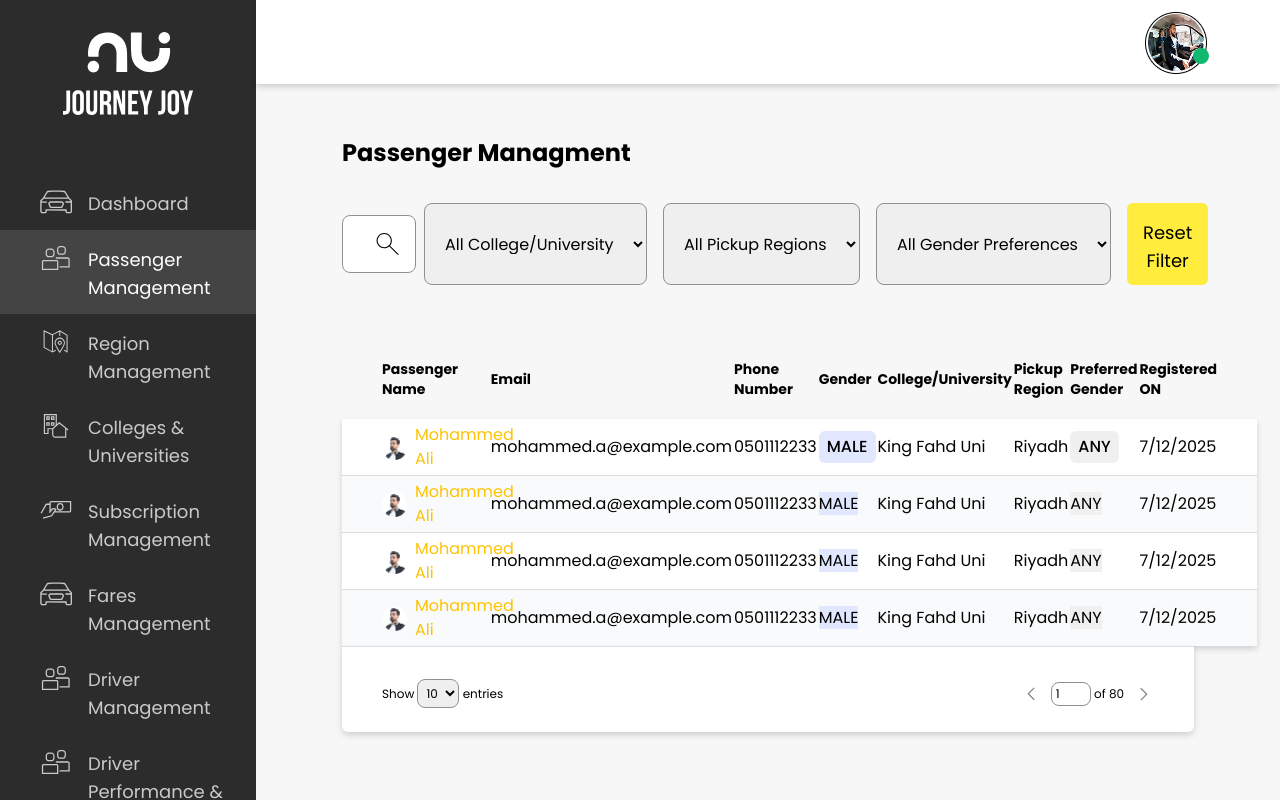
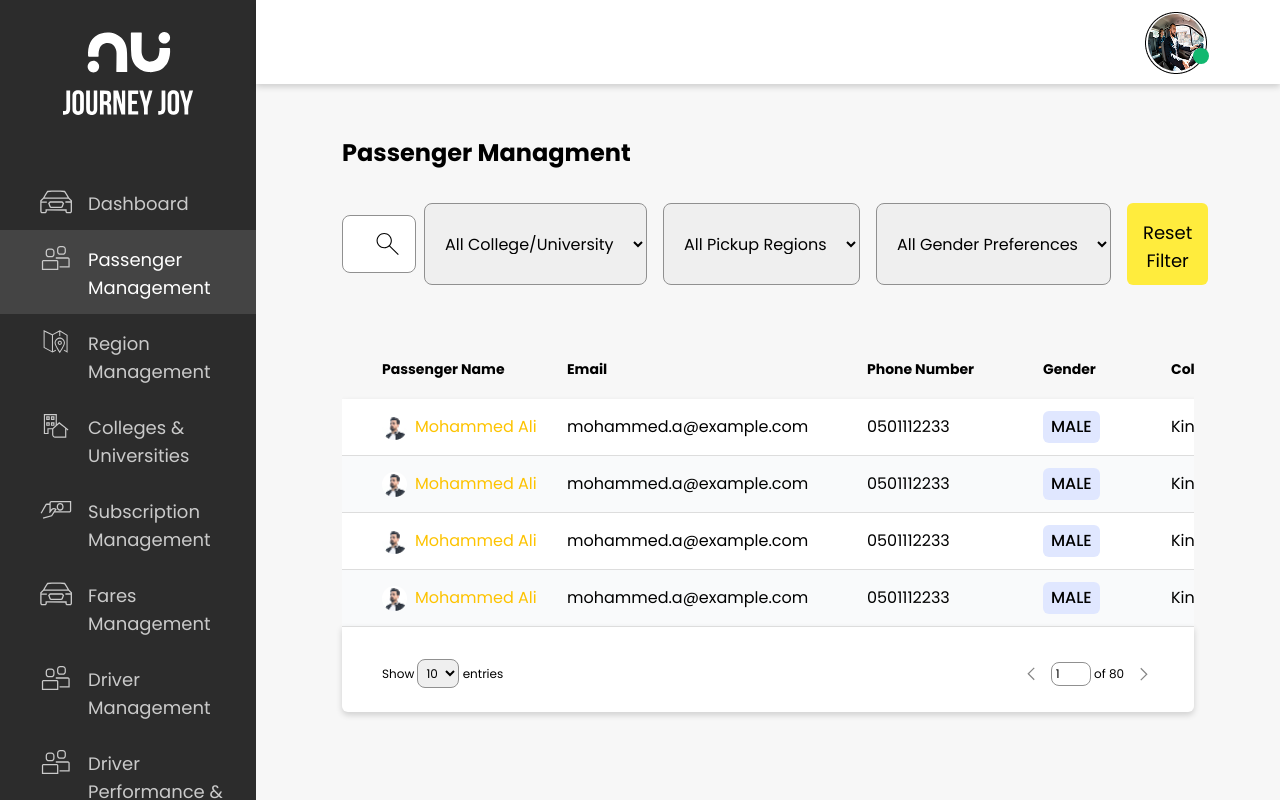
Before and after one commit to anasrazaofficial/journey-joy-dashboard, a React (Create React App) app: page /passenger-managment in a window 1280 px wide. Built offline with nearby package versions, Linux system fonts and the light colour scheme.

Commit message:
Adjust table sizes

```diff
--- a/src/Pages/Dashboard.jsx
+++ b/src/Pages/Dashboard.jsx
@@ -3,7 +3,7 @@ import { SidebarDashboard, SidebarPassengerMan, Switch } from "../components";
 
 export const Dashboard = () => {
   return (
-    <section className="dashboard">
+    <>
       <section>
         <h2>Dashboard</h2>
         <p>Welcome back! Here's what's happening with Journey Joy today. </p>
@@ -12,7 +12,7 @@ export const Dashboard = () => {
 
 
 
-      <div className="mt-[22px] grid grid-cols-4 gap-x-5 gap-y-6">
+      <section className="mt-[22px] grid grid-cols-4 gap-x-5 gap-y-6">
 
         <div className="stat-card">
           <div style={{ flexGrow: 1 }}>
@@ -125,12 +125,12 @@ export const Dashboard = () => {
           </table>
         </div>
 
-      </div>
+      </section>
 
 
 
 
-      <div className="pt-6 px-6 pb-10 space-y-5 mt-[22px] w-[496px] bg-white rounded-lg shadow-[0_3px_6px_0_#00000029] relative before:content-[''] before:absolute before:left-[39px] before:top-[70px] before:h-40 before:border before:border-dashed before:border-[#707070]">
+      <section className="pt-6 px-6 pb-10 space-y-5 mt-[22px] w-[496px] bg-white rounded-lg shadow-[0_3px_6px_0_#00000029] relative before:content-[''] before:absolute before:left-[39px] before:top-[70px] before:h-40 before:border before:border-dashed before:border-[#707070]">
         <h3>Recent Activity</h3>
 
         <ul className="space-y-6">
@@ -163,7 +163,7 @@ export const Dashboard = () => {
             </div>
           </li>
         </ul>
-      </div>
-    </section>
+      </section>
+    </>
   );
 };
--- a/src/Pages/DriverManagment.jsx
+++ b/src/Pages/DriverManagment.jsx
@@ -37,17 +37,17 @@ export const DriverManagment = () => {
                 <table className="w-full table-striped min-w-max">
                     <thead>
                         <tr>
-                            <th className="w-[242px]">Driver Name</th>
-                            <th className="w-[228px]">Email</th>
-                            <th className="w-[145px]">Phone</th>
-                            <th className="w-[131px]">Pickup Region</th>
-                            <th className="w-[142px]">Drop off Region</th>
-                            <th className="w-[122px]">Gender</th>
-                            <th className="w-36">Gender Pref</th>
-                            <th className="w-[118px]">Iqama Expiry</th>
-                            <th className="w-[136px]">License Expiry</th>
-                            <th className="w-[140px]">Vehicle Make</th>
-                            <th className="w-36">Vehicle Plate</th>
+                            <th className="min-w-[242px]">Driver Name</th>
+                            <th className="min-w-[228px]">Email</th>
+                            <th className="min-w-[145px]">Phone</th>
+                            <th className="min-w-[131px]">Pickup Region</th>
+                            <th className="min-w-[142px]">Drop off Region</th>
+                            <th className="min-w-[122px]">Gender</th>
+                            <th className="min-w-36">Gender Pref</th>
+                            <th className="min-w-[118px]">Iqama Expiry</th>
+                            <th className="min-w-[136px]">License Expiry</th>
+                            <th className="min-w-[140px]">Vehicle Make</th>
+                            <th className="min-w-36">Vehicle Plate</th>
                         </tr>
                     </thead>
 
--- a/src/Pages/FaresManagement.jsx
+++ b/src/Pages/FaresManagement.jsx
@@ -58,22 +58,22 @@ export const FaresManagement = () => {
 
 
             {/* Table */}
-            <div className="mt-[70px] w-full overflow-x-auto">
+            <section className="mt-[70px] w-full overflow-x-auto">
                 <table className="w-full table-striped min-w-max">
                     <thead>
                         <tr>
-                            <th className="w-40">Trip ID</th>
-                            <th className="w-[137px]">Pickup Region</th>
-                            <th className="w-[193px]">Drop off Region</th>
-                            <th className="w-[143px]">Price KM</th>
-                            <th className="w-[125px]">Base Fare</th>
-                            <th className="w-24">Price KM</th>
-                            <th className="w-[110px]">Price Min</th>
-                            <th className="w-[150px]">Waiting Charges</th>
-                            <th className="w-[132px]">Discount promo</th>
+                            <th className="min-w-40">Trip ID</th>
+                            <th className="min-w-[137px]">Pickup Region</th>
+                            <th className="min-w-[193px]">Drop off Region</th>
+                            <th className="min-w-[143px]">Price KM</th>
+                            <th className="min-w-[125px]">Base Fare</th>
+                            <th className="min-w-24">Price KM</th>
+                            <th className="min-w-[110px]">Price Min</th>
+                            <th className="min-w-[150px]">Waiting Charges</th>
+                            <th className="min-w-[132px]">Discount promo</th>
                             <th className="w-[108px]">Peak Hour Multiplier</th>
-                            <th className="w-[139px]">Final Fare</th>
-                            <th className="w-[167px]">Start Date & Time</th>
+                            <th className="min-w-[139px]">Final Fare</th>
+                            <th className="min-w-48">Start Date & Time</th>
                         </tr>
                     </thead>
 
@@ -140,7 +140,7 @@ export const FaresManagement = () => {
                         </tr>
                     </tbody>
                 </table>
-            </div>
+            </section>
 
 
             {/* Pagination */}
--- a/src/Pages/PassengerManagment.jsx
+++ b/src/Pages/PassengerManagment.jsx
@@ -50,17 +50,18 @@ export const PassengerManagment = () => {
 
 
             {/* Table */}
-            <table className="mt-[73px] w-full table-striped">
+            <section className="mt-[73px] w-full overflow-x-auto">
+                <table className="w-full table-striped min-w-max">
                     <thead>
                         <tr>
-                        <th>Passenger Name</th>
-                        <th>Email</th>
-                        <th>Phone Number</th>
-                        <th>Gender</th>
-                        <th>College/University</th>
-                        <th>Pickup Region</th>
-                        <th>Preferred Gender</th>
-                        <th>Registered ON</th>
+                            <th className="min-w-56">Passenger Name</th>
+                            <th className="min-w-[300px]">Email</th>
+                            <th className="min-w-44">Phone Number</th>
+                            <th className="min-w-32">Gender</th>
+                            <th className="min-w-52">College/University</th>
+                            <th className="min-w-40">Pickup Region</th>
+                            <th className="min-w-52">Preferred Gender</th>
+                            <th className="min-w-40">Registered ON</th>
                         </tr>
                     </thead>
 
@@ -87,10 +88,10 @@ export const PassengerManagment = () => {
                             </td>
                             <td>mohammed.a@example.com</td>
                             <td>0501112233</td>
-                        <td><span className="table-col-tag bg-[#E0E7FF]">MALE</span></td>
+                            <td><span className="table-tag bg-[#E0E7FF]">MALE</span></td>
                             <td>King Fahd Uni</td>
                             <td>Riyadh</td>
-                        <td><span className="table-col-tag bg-[#F0F0F0]">ANY</span></td>
+                            <td><span className="table-tag bg-[#F0F0F0]">ANY</span></td>
                             <td>7/12/2025</td>
                         </tr>
 
@@ -101,10 +102,10 @@ export const PassengerManagment = () => {
                             </td>
                             <td>mohammed.a@example.com</td>
                             <td>0501112233</td>
-                        <td><span className="table-col-tag bg-[#E0E7FF]">MALE</span></td>
+                            <td><span className="table-tag bg-[#E0E7FF]">MALE</span></td>
                             <td>King Fahd Uni</td>
                             <td>Riyadh</td>
-                        <td><span className="table-col-tag bg-[#F0F0F0]">ANY</span></td>
+                            <td><span className="table-tag bg-[#F0F0F0]">ANY</span></td>
                             <td>7/12/2025</td>
                         </tr>
 
@@ -115,14 +116,15 @@ export const PassengerManagment = () => {
                             </td>
                             <td>mohammed.a@example.com</td>
                             <td>0501112233</td>
-                        <td><span className="table-col-tag bg-[#E0E7FF]">MALE</span></td>
+                            <td><span className="table-tag bg-[#E0E7FF]">MALE</span></td>
                             <td>King Fahd Uni</td>
                             <td>Riyadh</td>
-                        <td><span className="table-col-tag bg-[#F0F0F0]">ANY</span></td>
+                            <td><span className="table-tag bg-[#F0F0F0]">ANY</span></td>
                             <td>7/12/2025</td>
                         </tr>
                     </tbody>
                 </table>
+            </section>
 
 
 
--- a/src/Pages/SubscriptionManagement.jsx
+++ b/src/Pages/SubscriptionManagement.jsx
@@ -37,17 +37,18 @@ export const SubscriptionManagement = () => {
 
 
             {/* Table */}
-            <table className="mt-[70px] w-full table-striped">
+            <section className="mt-[70px] w-full overflow-x-auto">
+                <table className="w-full table-striped min-w-max">
                     <thead>
                         <tr>
-                        <th>Customer Name</th>
-                        <th>Subscription ID</th>
-                        <th>Plan Name</th>
-                        <th>Start Date</th>
-                        <th>End Date</th>
-                        <th>Status</th>
-                        <th>Payment Status</th>
-                        <th>Action</th>
+                            <th className="min-w-[400px]">Customer Name</th>
+                            <th className="min-w-40">Subscription ID</th>
+                            <th className="min-w-36">Plan Name</th>
+                            <th className="min-w-36">Start Date</th>
+                            <th className="min-w-36">End Date</th>
+                            <th className="min-w-40">Status</th>
+                            <th className="min-w-40">Payment Status</th>
+                            <th className="min-w-56">Action</th>
                         </tr>
                     </thead>
 
@@ -122,6 +123,7 @@ export const SubscriptionManagement = () => {
                         </tr>
                     </tbody>
                 </table>
+            </section>
 
 
 
```
Lines whose indentation alone changed are shown as unchanged.
